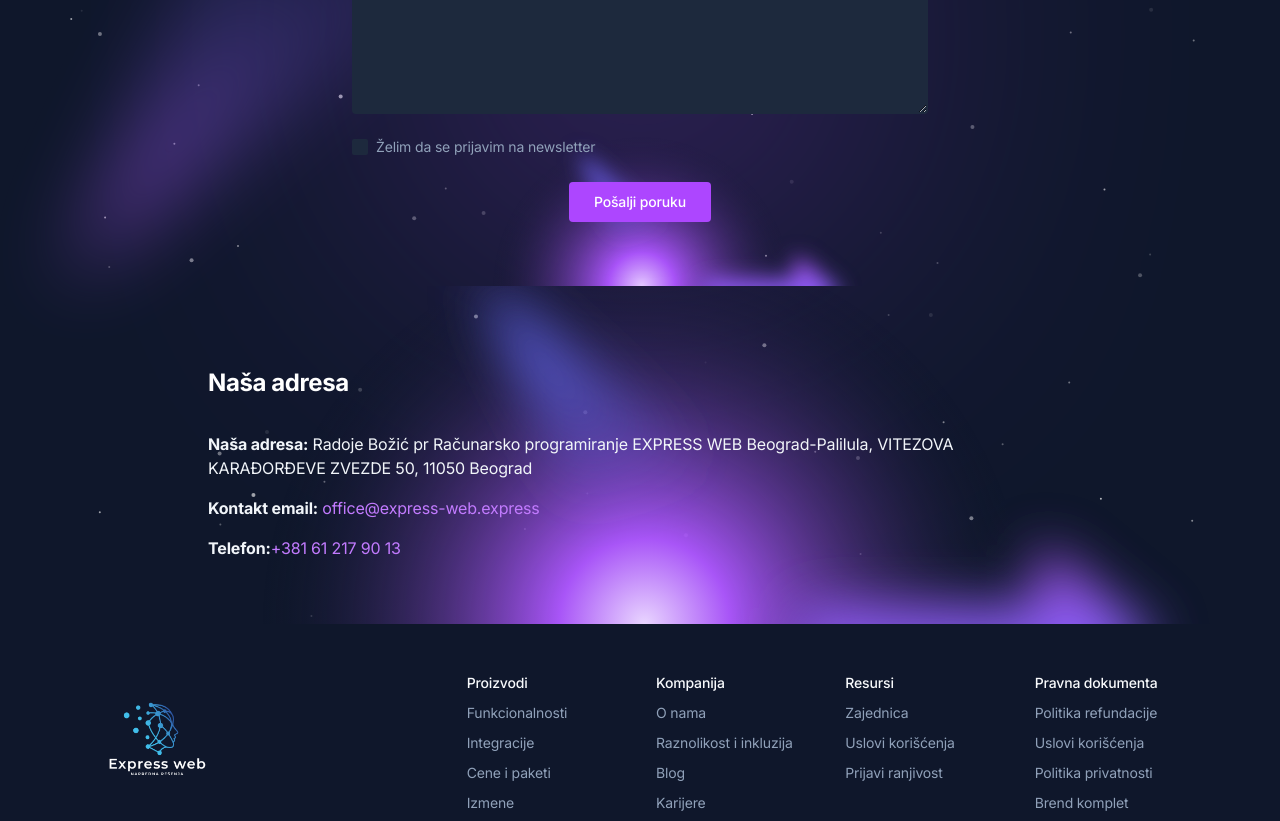
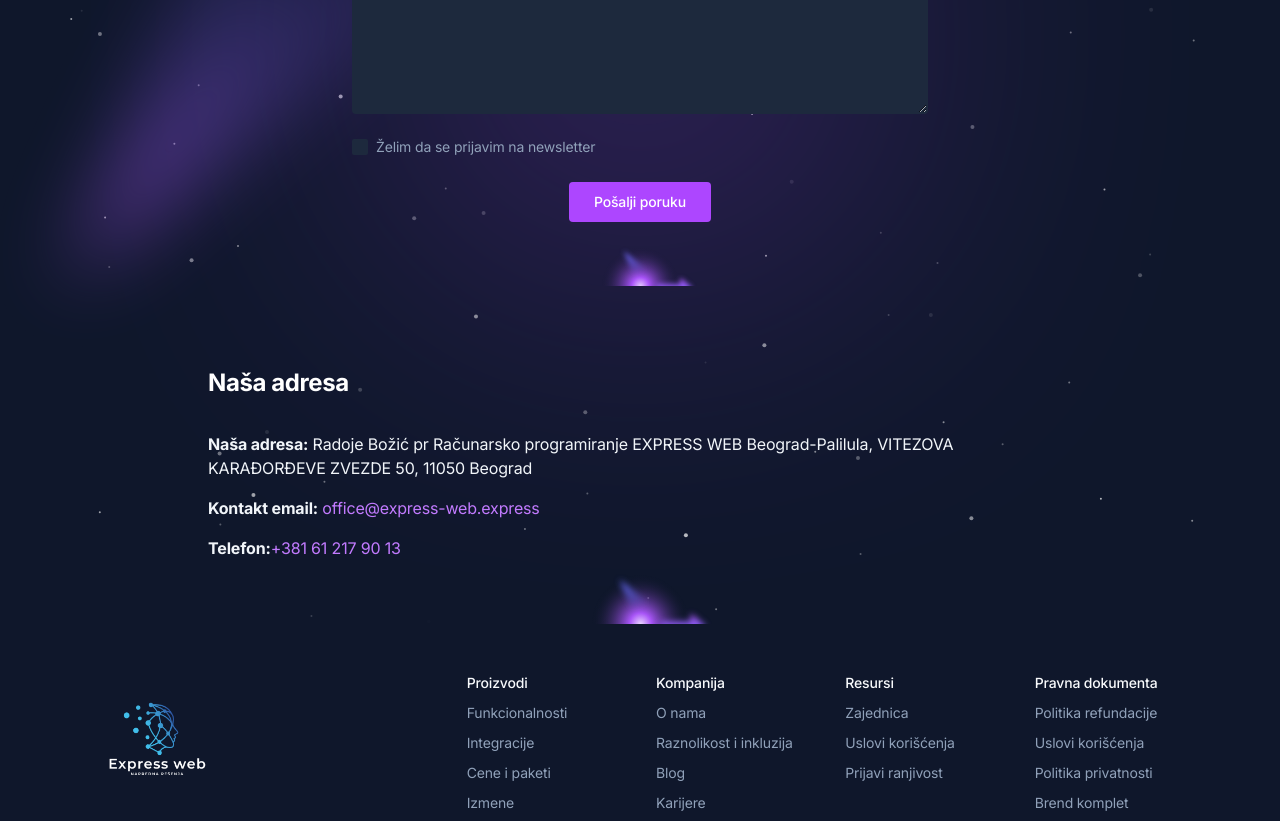
Before and after one commit to RadojeBozic/expressajt-backend, a Vue app in the folder frontend/: page /contact in a window 1280 px wide. Shown: the part 520-1341 px from the top of the page. Built offline with nearby package versions, Linux system fonts and the light colour scheme; no server answers.

Commit message:
Izmene u Kontakt formi

```diff
--- a/frontend/src/partials/ContactForm.vue
+++ b/frontend/src/partials/ContactForm.vue
@@ -7,7 +7,7 @@
       <!-- Illustration -->
       <div class="absolute inset-0 -z-10 -mx-28 rounded-b-[3rem] pointer-events-none overflow-hidden" aria-hidden="true">
         <div class="absolute left-1/2 -translate-x-1/2 bottom-0 -z-10">
-          <img src="../images/glow-bottom.svg" class="max-w-none" width="446" height="174" alt="Hero Illustration" />
+          <img src="../images/glow-bottom.svg" class="max-w-none" width="116" height="74" alt="Hero Illustration" />
         </div>
       </div>
 
--- a/frontend/src/partials/ContactInfo.vue
+++ b/frontend/src/partials/ContactInfo.vue
@@ -11,8 +11,8 @@
           <img
             src="../images/glow-bottom.svg"
             class="max-w-none"
-            width="1146"
-            height="274"
+            width="146"
+            height="74"
             alt="Hero Illustration"
           />
         </div>
```
